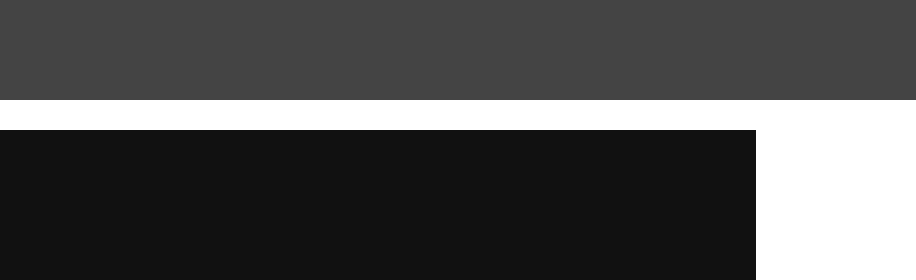
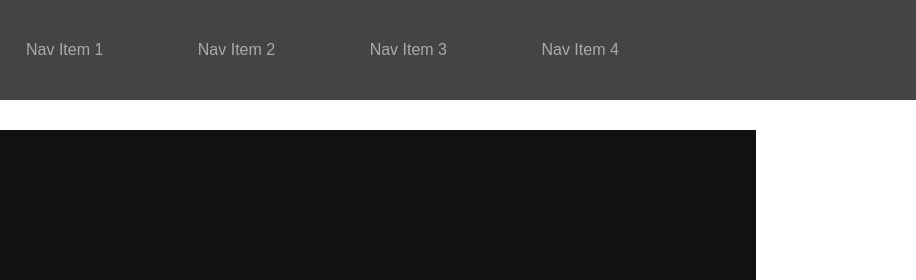
Before and after one commit to Williamsjanthony15/wireFrameExc, a plain HTML site: page index.html in a window 1280 px wide. Shown: the top 280 px of the page, 364-1280 px from the left. Drawn offline with Linux system fonts and the light colour scheme; files that its build step writes are made by us from their sources.

Commit message:
Adding CSS information

```diff
--- a/style.css
+++ b/css/style.css
@@ -15,20 +15,19 @@ header img {
   margin-top: 15px;
   float: left;
 }
-header span{
+header span {
   display: inline-block;
   line-height: 100px;
+  margin-left: 90px;
 }
 header span:nth-child(2) {
   margin-left: 30px;
+  text-decoration: none;
 }
 nav a {
   text-decoration: none;
-  color: #aaaaaa
+  color: #aaa;
 }
-
-
-
 
 /* main */
 main {
@@ -52,7 +51,7 @@ main article {
 }
 main h2 {
   margin-left: 30px;
-font-size: 20px;
+  font-size: 20px;
 }
 main p {
   height: 330px;
@@ -77,9 +76,9 @@ article div:hover {
   transition: 350ms;
 }
 
-
 /* footer */
 footer {
   background-color: #444;
   height: 125px;
+  margin-top: 30px;
 }
--- a/index.html
+++ b/index.html
@@ -5,24 +5,27 @@
     <link rel="stylesheet" href="css/reset.css">
     <link rel="stylesheet" href="css/style.css"
   </head>
+
   <body>
     <header>
       <nav>
         <img src="img/200X70.png">
-        <span><a href="#"Nav Item 1</a></span>
-        <span><a href="#"Nav Item 2</a></span>
-        <span><a href="#"Nav Item 3</a></span>
-        <span><a href="#"Nav Item 4</a></span>
+        <span><a href="#">Nav Item 1</a></span>
+        <span><a href="#">Nav Item 2</a></span>
+        <span><a href="#">Nav Item 3</a></span>
+        <span><a href="#">Nav Item 4</a></span>
       </nav>
     </header>
 
     <main>
       <img src="img/960x450.png"alt="PlaceHolder">
-        <ul>
+
+      <ul>
         <li><img src="img/300x375.png"alt="PlaceHolder"></li>
         <li><img src="img/300x375.png"alt="PlaceHolder"></li>
         <li><img src="img/300x375.png"alt="PlaceHolder"></li>
       </ul>
+
       <section>
         <img src="img/480x400.png" alt="PlaceHolder">
         <article>
@@ -32,6 +35,7 @@
         </article>
       </section>
     </main>
+
 <footer></footer>
   </body>
 </html>
```
Also changed, not shown: css/reset.css (renamed from reset.css).
